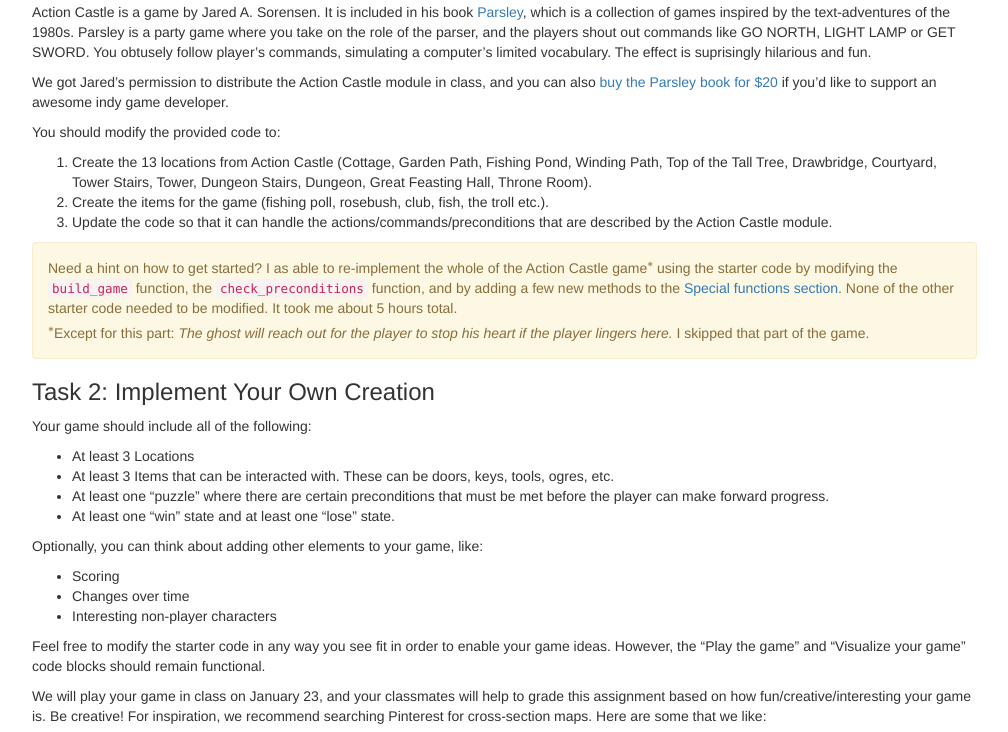
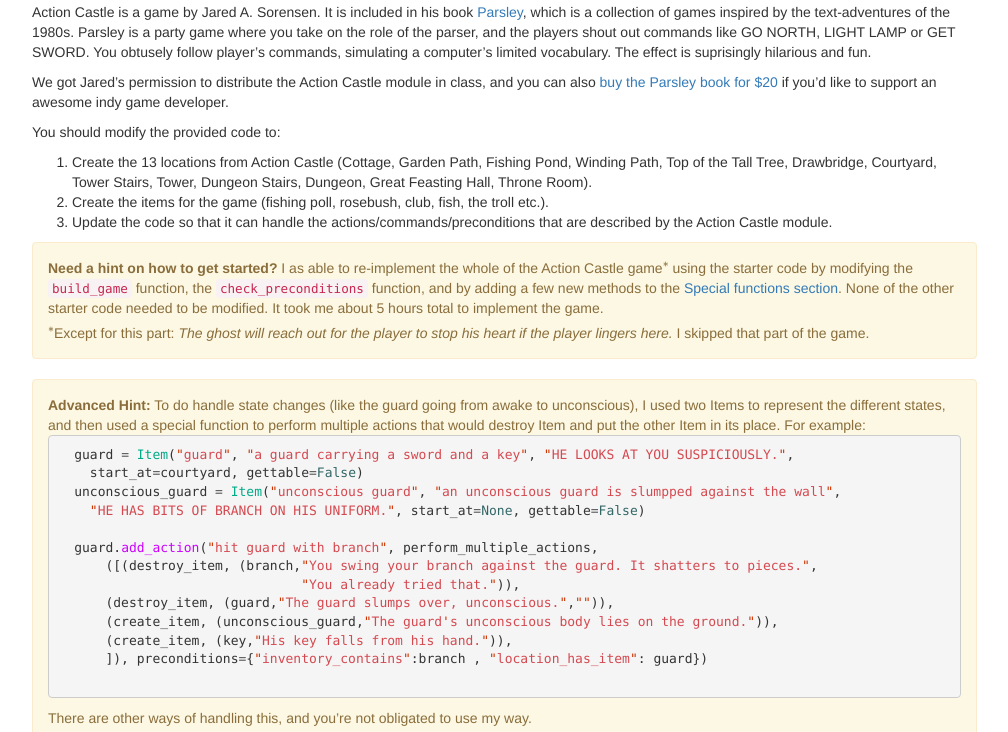
Before and after one commit to interactive-fiction-class/interactive-fiction-class.github.io, a Jekyll site: the page built from homeworks/text-adventure-game/text-adventure-game.md, in a window 1280 px wide and 1400 px high, scrolled down 568 px, cut to the strip 0-732 px from the top of the window. Shown: the whole strip, without its empty margins (233-1241 px from the left). Built offline with Jekyll 4.4.1, drawn with Linux system fonts in a browser that asks for light colours; nearby versions of some CDN libraries; formulas are drawn with MathJax 3; a script that is not in the unit is left out; some of the changed text lies outside the part shown.

Commit message:
Update text-adventure-game.md

````diff
--- a/homeworks/text-adventure-game/text-adventure-game.md
+++ b/homeworks/text-adventure-game/text-adventure-game.md
@@ -90,10 +90,32 @@
 3. Update the code so that it can handle the actions/commands/preconditions that are described by the Action Castle module.
 
 <div class="alert alert-warning" markdown="1">
-Need a hint on how to get started? I as able to re-implement the whole of the Action Castle game$$^*$$ using the starter code by modifying the ```build_game``` function, the ```check_preconditions``` function, and by adding a few new methods to the [Special functions section](https://colab.research.google.com/github/interactive-fiction-class/interactive-fiction-class.github.io/blob/master/homeworks/text-adventure-game/Text_Adventure_Game.ipynb#scrollTo=YNrsHhpMTC8w).  None of the other starter code needed to be modified. It took me about 5 hours total.
+__Need a hint on how to get started?__ I as able to re-implement the whole of the Action Castle game$$^*$$ using the starter code by modifying the ```build_game``` function, the ```check_preconditions``` function, and by adding a few new methods to the [Special functions section](https://colab.research.google.com/github/interactive-fiction-class/interactive-fiction-class.github.io/blob/master/homeworks/text-adventure-game/Text_Adventure_Game.ipynb#scrollTo=YNrsHhpMTC8w).  None of the other starter code needed to be modified. It took me about 5 hours total to implement the game.
 
 $$^*$$Except for this part: _The ghost will reach out for the player to stop his heart if the player lingers here._ I skipped that part of the game.
 </div>
+
+
+<div class="alert alert-warning" markdown="1">
+__Advanced Hint:__ To do handle state changes (like the guard going from awake to unconscious), I used two Items to represent the different states, and then used a special function to perform multiple actions that would destroy Item and put the other Item in its place.  For example:
+```python
+  guard = Item("guard", "a guard carrying a sword and a key", "HE LOOKS AT YOU SUSPICIOUSLY.",
+    start_at=courtyard, gettable=False)
+  unconscious_guard = Item("unconscious guard", "an unconscious guard is slumpped against the wall",
+    "HE HAS BITS OF BRANCH ON HIS UNIFORM.", start_at=None, gettable=False)
+
+  guard.add_action("hit guard with branch", perform_multiple_actions,
+      ([(destroy_item, (branch,"You swing your branch against the guard. It shatters to pieces.",
+                               "You already tried that.")),
+      (destroy_item, (guard,"The guard slumps over, unconscious.","")),
+      (create_item, (unconscious_guard,"The guard's unconscious body lies on the ground.")),
+      (create_item, (key,"His key falls from his hand.")),
+      ]), preconditions={"inventory_contains":branch , "location_has_item": guard})
+
+```
+There are other ways of handling this, and you're not obligated to use my way.
+</div>
+
 
 ### Task 2: Implement Your Own Creation
 
@@ -155,6 +177,6 @@
 {% if page.readings %}
 ## Recommended readings
 {% for reading in page.readings %}
-* {{ reading.authors }}, <a href="{{ reading.url }}">{{ reading.title }}</a>.  _{{ reading.note }}_
+* {{ reading.authors }}, <a href="{{ reading.url }}">{{ reading.title }}</a>.  <i>{{ reading.note }}</i>
 {% endfor %}
 {% endif %}
````
Also changed, not shown: other parts of homeworks/text-adventure-game/text-adventure-game.md (+1 -1 lines).
